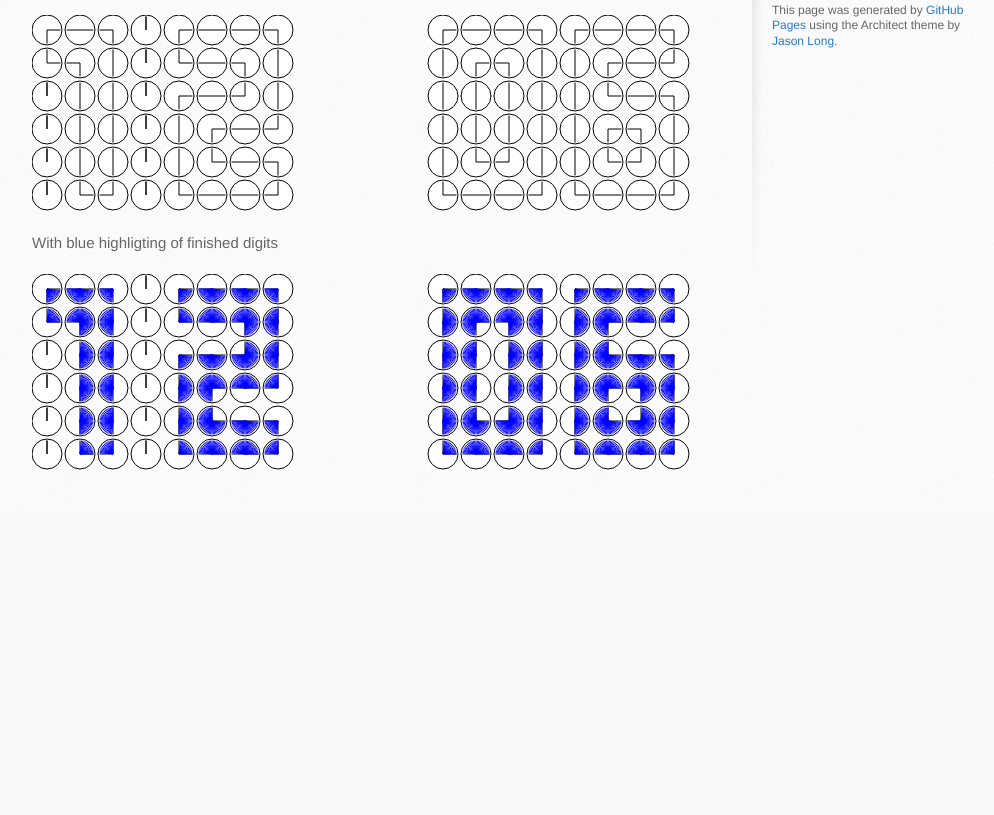
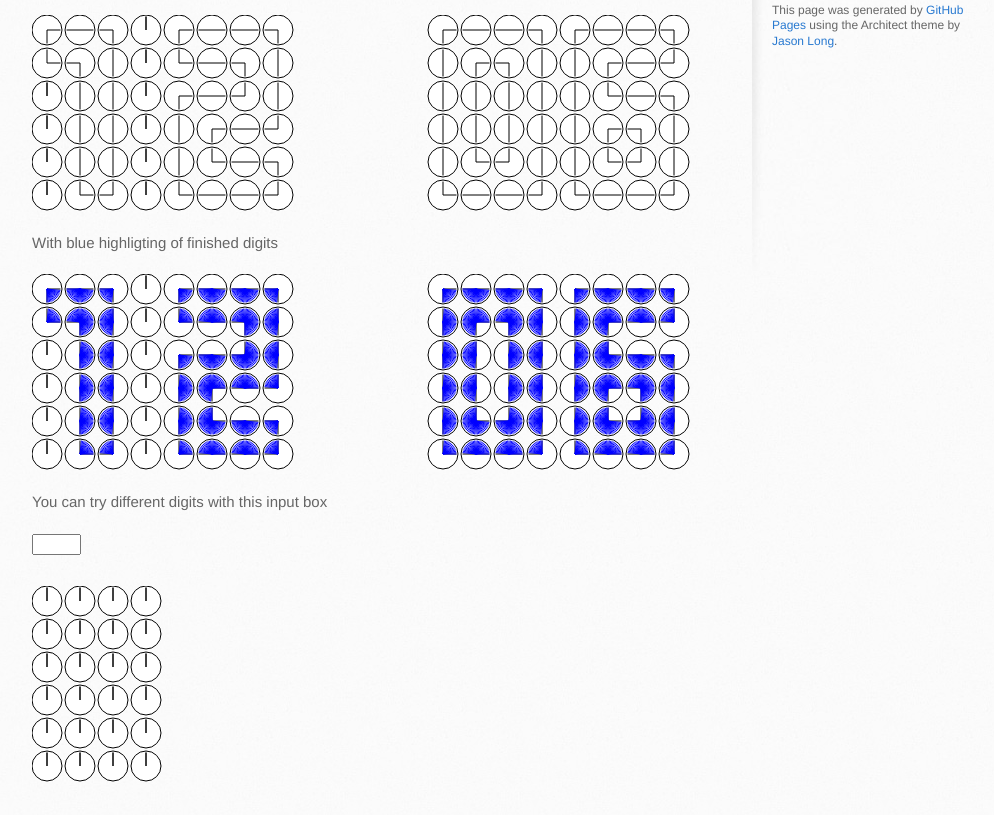
Before and after one commit to drvic10k/clock-squared, a plain HTML site: page index.html in a window 1280 px wide. Shown: the part 465-1280 px from the top of the page, without its empty margins (138-1132 px from the left). Before the commit the page ends 978 px from the top, so only its background shows below. Drawn offline with nearby package versions, Linux system fonts and the light colour scheme.

Commit message:
Demo for single digit

```diff
--- a/index.html
+++ b/index.html
@@ -21,6 +21,14 @@
             var timer1 = new Timer("timer1", 15, 2);
             var timer2 = new Timer("timer2", 15, 2, "blue");
 
+            var digit1 = new Digit("digit", 15, 0, 2, "red");
+
+            $("#input").change(function (e) {
+                digit1.SetDigit(e.target.value);
+                e.target.value = "";
+
+            });
+
         });
 
     </script>
@@ -30,7 +38,7 @@
     <![endif]-->
 
     <title>Clock-squared by drvic10k</title>
-    </head>
+</head>
 
 <body>
     <header>
@@ -54,11 +62,19 @@ The digits can be used individually for any purpose.
                 <h3>Demo</h3>
                 <p>
                     Without highlighting
-                                    </p>
-                <canvas style="margin-bottom:10px;" id="timer1" width="670" height="200"></canvas>
+                </p>
+                <canvas style="margin-bottom: 10px;" id="timer1" width="670" height="200"></canvas>
 
                 <p>With blue highligting of finished digits</p>
-                <canvas style="margin-bottom:10px;" id="timer2" width="670" height="200"></canvas>
+                <canvas style="margin-bottom: 10px;" id="timer2" width="670" height="200"></canvas>
+
+                <p>You can try different digits with this input box</p>
+                <div style="margin-bottom: 30px;">
+                    <input size="3" id="input" />
+                </div>
+                <div>
+                    <canvas id="digit" width="135" height="200"></canvas>
+                </div>
 
             </section>
 
```
